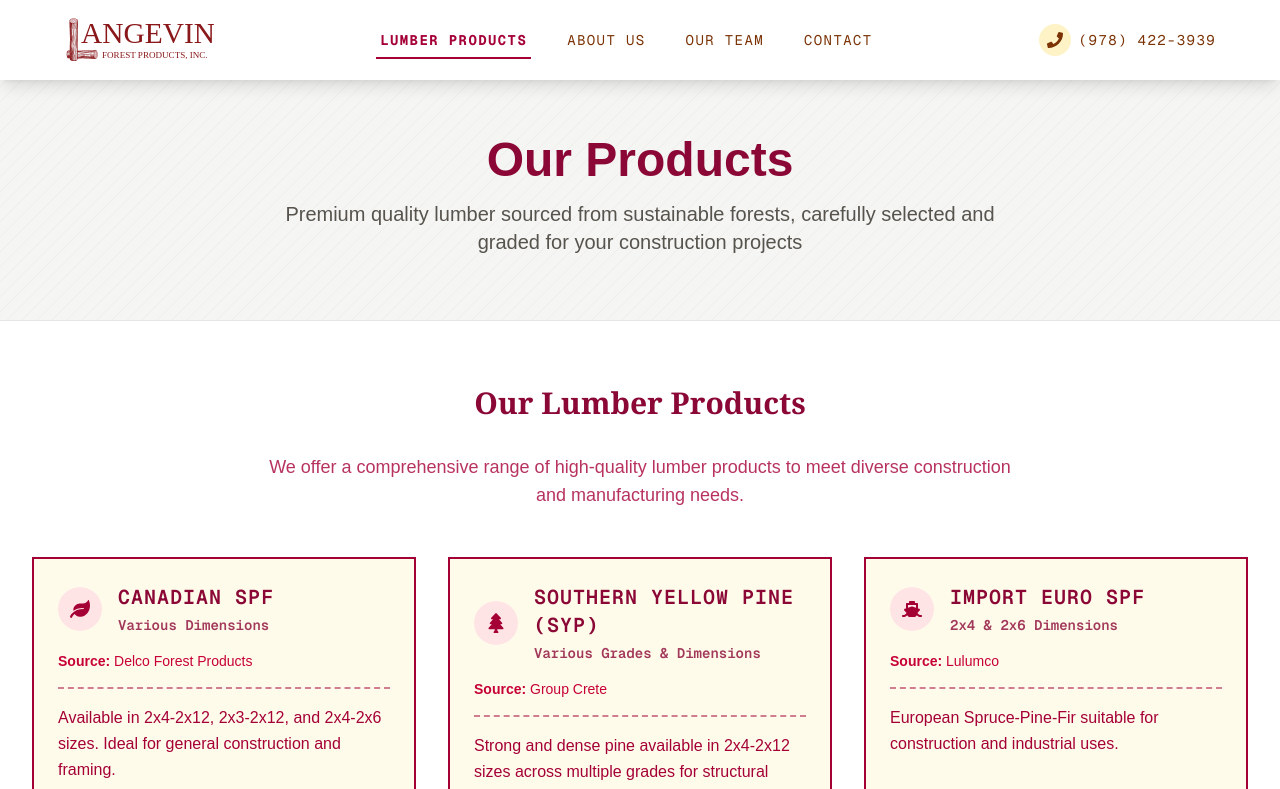
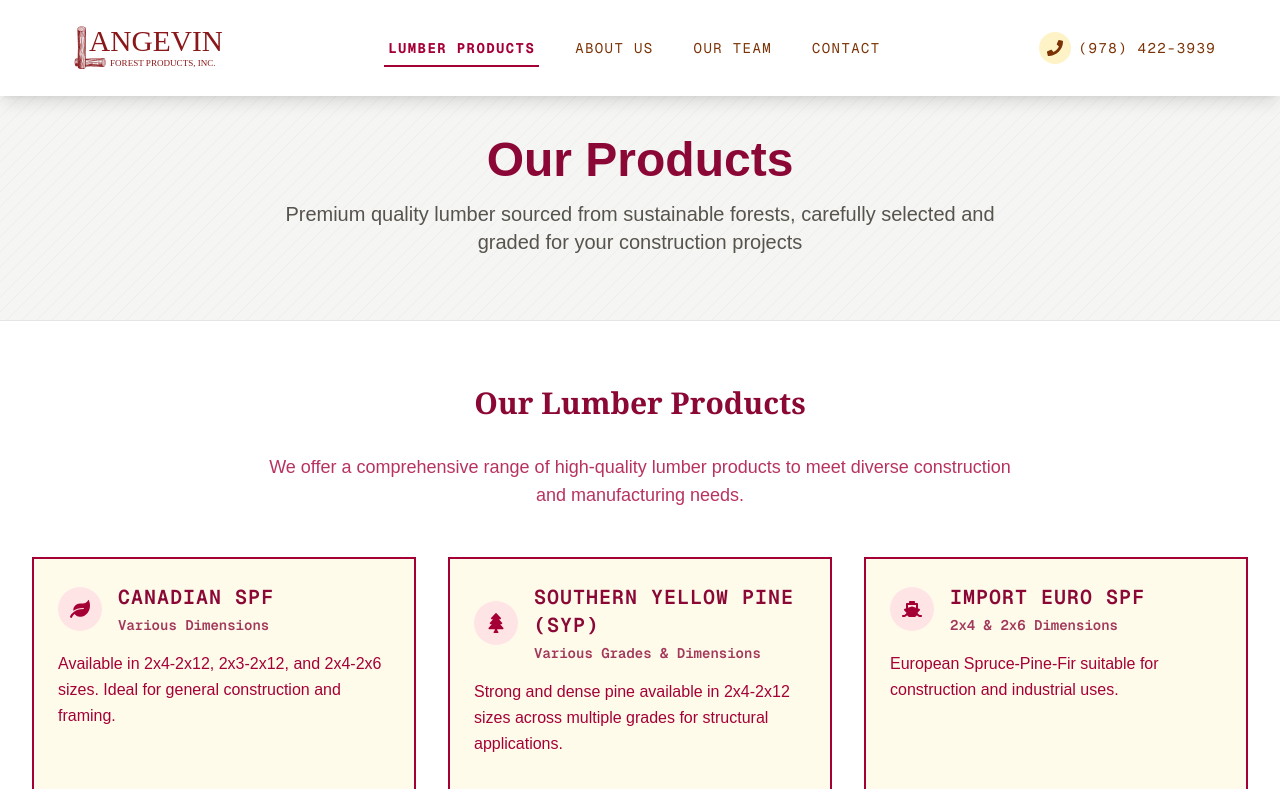
Before and after one commit to langevinfp/nextjs-boilerplate, a Next.js app: page /lumber-products in a window 1280 px wide. Shown: the top 789 px of the page. Built offline with nearby package versions, Linux system fonts and the light colour scheme.

Commit message:
feat: enhance UI with logo hover effects, remove mill source, and fix background interaction

```diff
--- a/app/components/Header.tsx
+++ b/app/components/Header.tsx
@@ -18,14 +18,18 @@ export default function Header() {
   return (
     <header className="w-full py-4 px-6 fixed top-0 left-0 z-50 bg-white shadow-lg">
       <div className="max-w-6xl mx-auto flex justify-between items-center">
-        <Link href="/" className="flex items-center">
+        <Link href="/" className="flex items-center relative group p-2 rounded-lg transition-all duration-300 hover:bg-rose-50">
+          <div className="absolute inset-0 rounded-lg border-2 border-transparent group-hover:border-rose-200 transition-all duration-300"></div>
+          <div className="relative transition-transform duration-300 group-hover:scale-105">
             <Image
               src="/logo.svg"
               alt="Langevin Forest Products Logo"
               width={150}
               height={50}
               priority
+              className="transition-all duration-300 group-hover:brightness-110"
             />
+          </div>
         </Link>
 
         <nav>
--- a/app/lumber-products/page.tsx
+++ b/app/lumber-products/page.tsx
@@ -194,13 +194,6 @@ export default function Products() {
                     </div>
                   </div>
 
-                  {/* Mill Source */}
-                  <div className="mb-4 pb-4 border-b-2 border-dashed border-rose-800/50">
-                    <p className="text-sm text-rose-700">
-                      <strong>Source:</strong> {product.mill}
-                    </p>
-                  </div>
-
                   {/* Description Section */}
                   <p className="text-rose-800 mb-6 flex-grow text-base leading-relaxed">
                     {product.description}
--- a/app/our-team/page.tsx
+++ b/app/our-team/page.tsx
@@ -58,11 +58,12 @@ export default function OurTeam() {
     <div className="min-h-screen overflow-x-hidden bg-white">
       {/* --- Animated Wood Grain Background --- */}
       <div
-        className="fixed inset-0 z-0 opacity-10"
+        className="absolute inset-0 z-0 opacity-10 h-full w-full"
         style={{
           backgroundImage:
             "url('https://www.transparenttextures.com/patterns/wood-pattern.png')",
           transform: `translateY(${offset * 0.2}px)`,
+          pointerEvents: "none", // Ensures clicks pass through to elements below
         }}
       ></div>
 
```
Lines whose indentation alone changed are shown as unchanged.
